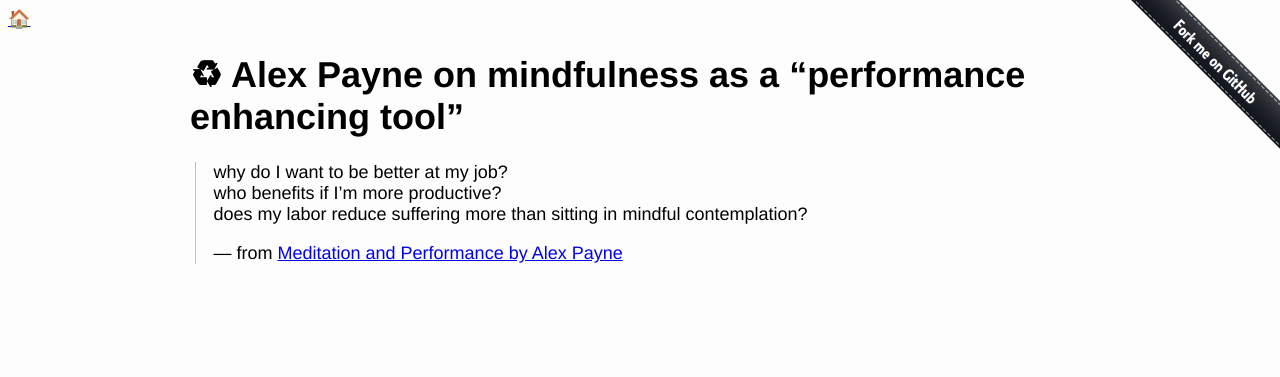
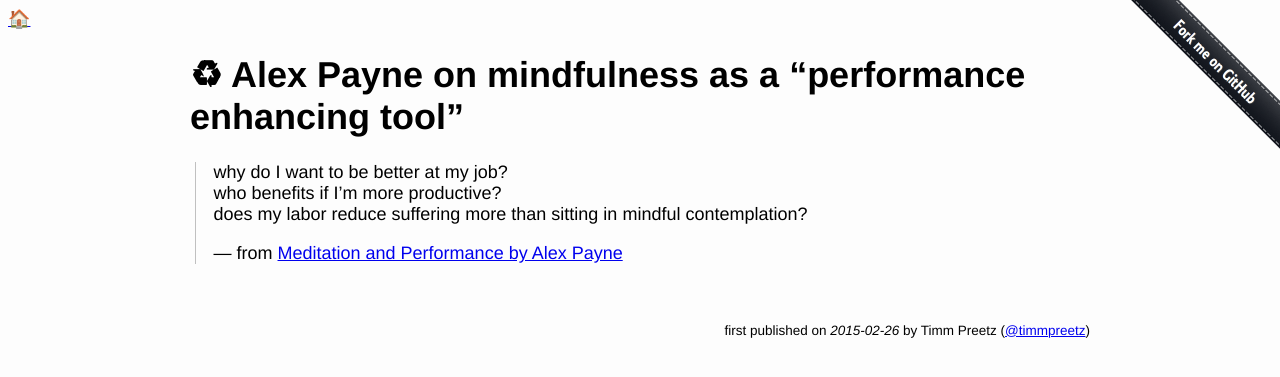
Before and after one commit to tp/page, a Jekyll site: the page built from _posts/2015-02-26-alex-payne-mindfulness-performance-enhancing.md, in a window 1280 px wide. Shown: the top 377 px of the page. Built offline with Jekyll 4.4.1, drawn with Linux system fonts in a browser that asks for light colours.

Commit message:
Add footer

```diff
--- a/_layouts/default.html
+++ b/_layouts/default.html
@@ -40,6 +40,14 @@
 <a href="/">🏠</a>
 <div style="max-width: 900px; margin: auto;">
   {{ content }}
+
+  {% if page.path contains '_posts' %}
+    {{!-- <hr> --}}
+    <p style="padding-top: 3em; font-size: 0.75em; text-align: right;">
+    first published on <i>{{ page.date | date: "%Y-%m-%d" }}</i> by Timm Preetz (<a href="https://twitter.com/timmpreetz" rel="me">@timmpreetz</a>)
+    </p>
+  {% else %}
+  {% endif %}
 </div>
 </body>
 </html>
```
